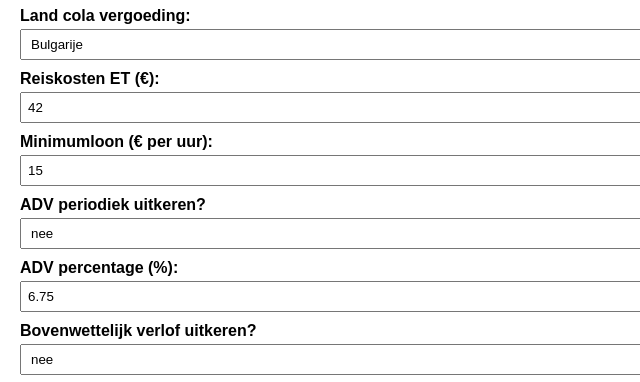
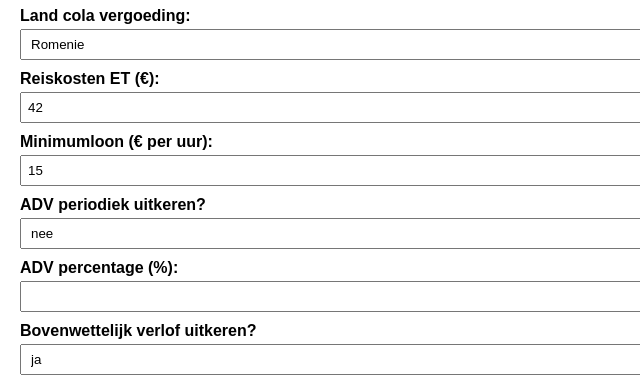
Before and after one commit to MdsBsg/proforma, a plain HTML site: page proforma.html in a window 1280 px wide. Shown: the part 514-896 px from the top of the page, 0-640 px from the left. Drawn offline with nearby package versions, Linux system fonts and the light colour scheme; no server answers.

Commit message:
Update proforma.html

```diff
--- a/proforma.html
+++ b/proforma.html
@@ -28,7 +28,7 @@ button { margin-top: 20px; padding: 10px 20px; }
 
 <label>Land cola vergoeding:
 <select id="landCola">
-<option value="7">Bulgarije</option>
+<option value="32">Romenie</option>
 <option value="10">België</option>
 <option value="8">Hongarije</option>
 <option value="10">Polen</option>
@@ -39,9 +39,9 @@ button { margin-top: 20px; padding: 10px 20px; }
 <label>Minimumloon (€ per uur): <input type="number" id="minimumLoon" value="15"></label>
 
 <label>ADV periodiek uitkeren? <select id="advUitkeren"><option>nee</option><option>ja</option></select></label>
-<label>ADV percentage (%): <input type="number" id="advPercentage" value="6.75"></label>
+<label>ADV percentage (%): <input type="number" id="advPercentage" value=""></label>
 
-<label>Bovenwettelijk verlof uitkeren? <select id="verlofUitkeren"><option>nee</option><option>ja</option></select></label>
+<label>Bovenwettelijk verlof uitkeren? <select id="verlofUitkeren"><option>ja</option><option>nee</option></select></label>
 <label>Vakantiegeld uitkeren? <select id="vakantiegeldUitkeren"><option>nee</option><option>ja</option></select></label>
 <label>Kort verzuim uitkeren? <select id="kortVerzuimUitkeren"><option>nee</option><option>ja</option></select></label>
 
```
